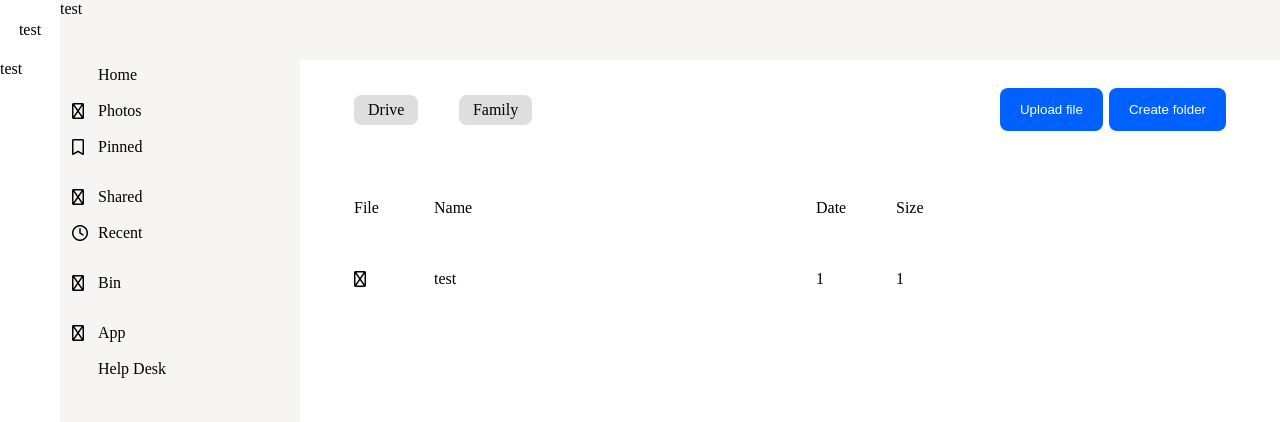
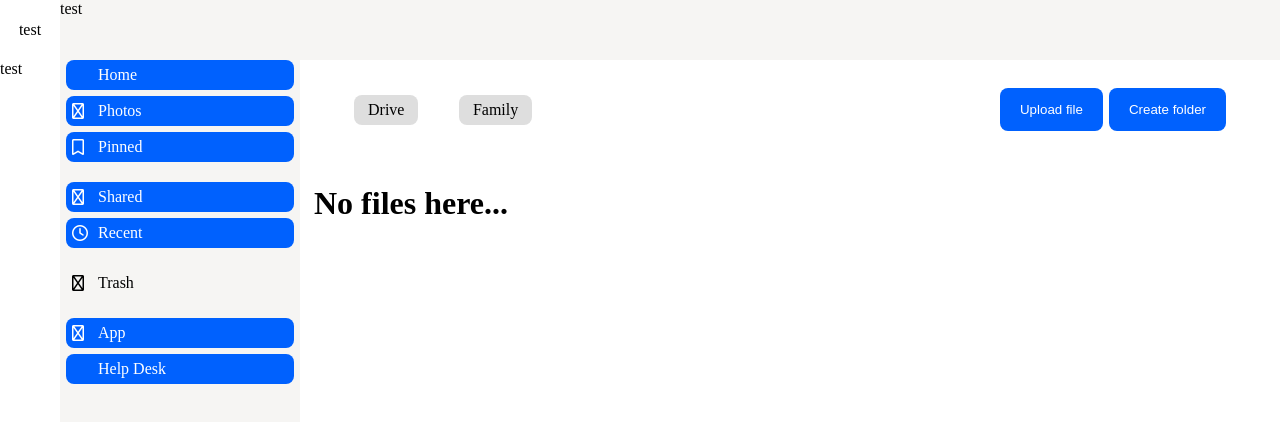
Before and after one commit to holestorage/client-legacy, a React (Create React App) app: page /app in a window 1280 px wide. Shown: the top 422 px of the page. Built offline with nearby package versions, Linux system fonts and the light colour scheme.

Commit message:
feat: main category link active style

```diff
--- a/src/App.css
+++ b/src/App.css
@@ -5,6 +5,7 @@
     --theme-palette-main-hover: #dedede;
 
     --theme-brand-main-color: #0061fe;
+    --theme-brand-main-color-light: #2d82ff;
 
     --theme-palette-font-color-main: white;
 
--- a/src/components/pages/app/board-page.jsx
+++ b/src/components/pages/app/board-page.jsx
@@ -7,12 +7,6 @@ import FolderList from "../../ui/list/folder/folder-list";
 import FileList from "../../ui/list/file/file-list";
 
 const files = [
-    {
-        type: 'image/png',
-        name: 'test',
-        date: '1',
-        size: 1
-    }
 ]
 
 export default function BoardPage({ fallback }) {
--- /dev/null
+++ b/src/components/pages/fallback/pages/files-fallback.jsx
@@ -0,0 +1,7 @@
+import Fallback from "../fallback";
+
+export default function FilesFallback() {
+    return (
+        <Fallback title="No files here..." />
+    )
+}
--- a/src/components/pages/fallback/pages/no-files-fallback.jsx
+++ /dev/null
@@ -1,5 +0,0 @@
-export default function NoFilesFallback() {
-    return (
-        <NoFilesFallback title="No files here..." />
-    )
-}
--- /dev/null
+++ b/src/components/pages/fallback/pages/trash-fallback.jsx
@@ -0,0 +1,7 @@
+import Fallback from "../fallback";
+
+export default function TrashFallback() {
+    return (
+        <Fallback title="Nothing removed yet..." />
+    )
+}
--- a/src/components/ui/category/main/main-category.jsx
+++ b/src/components/ui/category/main/main-category.jsx
@@ -1,4 +1,6 @@
 import style from "./main-category.module.css";
+
+import {NavLink} from "react-router-dom";
 
 export default function MainCategory({ list }) {
     return (
@@ -8,10 +10,10 @@ export default function MainCategory({ list }) {
                     <div key={key}>
                         {
                             section.list.map((value, key) =>
-                                <div className={style.element} key={key}>
+                                <NavLink className={({ isActive }) => isActive ? style.active : style.element} to={value.path} key={key}>
                                     <i className={value.icon} />
                                     <p>{value.name}</p>
-                                </div>
+                                </NavLink>
                             )
                         }
                     </div>
--- a/src/components/ui/category/main/main-category.module.css
+++ b/src/components/ui/category/main/main-category.module.css
@@ -10,7 +10,7 @@
     gap: var(--theme-value-padding-small);
 }
 
-.element {
+.element, .active {
     display: grid;
     grid-template-columns: 20px 1fr;
     gap: var(--theme-value-padding-small);
@@ -25,3 +25,12 @@
 .element:hover {
     background: var(--theme-palette-main-hover);
 }
+
+.active {
+    color: var(--theme-palette-font-color-main);
+    background: var(--theme-brand-main-color);
+}
+
+.active:hover {
+    background: var(--theme-brand-main-color-light);
+}
--- a/src/components/view/app/app-view.jsx
+++ b/src/components/view/app/app-view.jsx
@@ -3,13 +3,16 @@ import {Route, Routes, useLocation} from "react-router-dom";
 import SidebarLayout from "../../layout/sidebar-layout/sidebar-layout";
 import BoardPage from "../../pages/app/board-page";
 import MainCategory from "../../ui/category/main/main-category";
+import FilesFallback from "../../pages/fallback/pages/files-fallback";
+import TrashFallback from "../../pages/fallback/pages/trash-fallback";
 
 const category = [
     {
         list: [
             {
                 name: "Home",
-                icon: 'fa-regular fa-house-blank'
+                icon: 'fa-regular fa-house-blank',
+                path: ''
             },
             {
                 name: "Photos",
@@ -36,8 +39,9 @@ const category = [
     {
         list: [
             {
-                name: "Bin",
-                icon: 'fa-regular fa-trash'
+                name: "Trash",
+                icon: 'fa-regular fa-trash',
+                path: 'trash'
             }
         ]
     },
@@ -61,8 +65,8 @@ export default function AppView() {
     return (
         <SidebarLayout header={<p>test</p>} head={<p>test</p>} side={<p>test</p>} left={<MainCategory list={category} />}>
             <Routes location={location}>
-                <Route path="/" element={<BoardPage/>}/>
-                <Route path="/trash" element={<BoardPage/>}/>
+                <Route path="/" element={<BoardPage fallback={<FilesFallback />} />}/>
+                <Route path="/trash" element={<BoardPage fallback={<TrashFallback />} />}/>
             </Routes>
         </SidebarLayout>
     )
```
